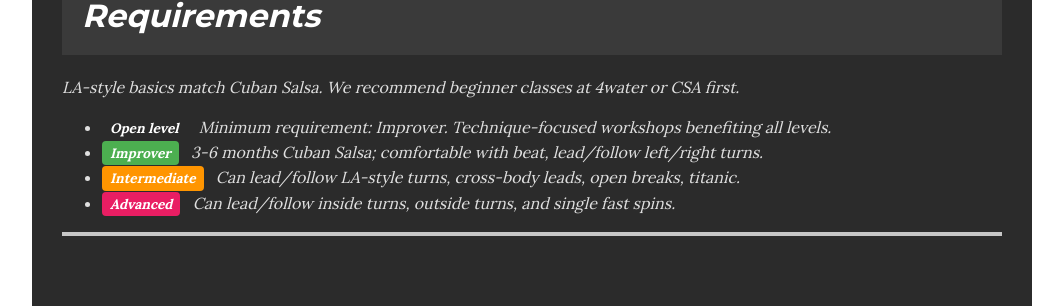
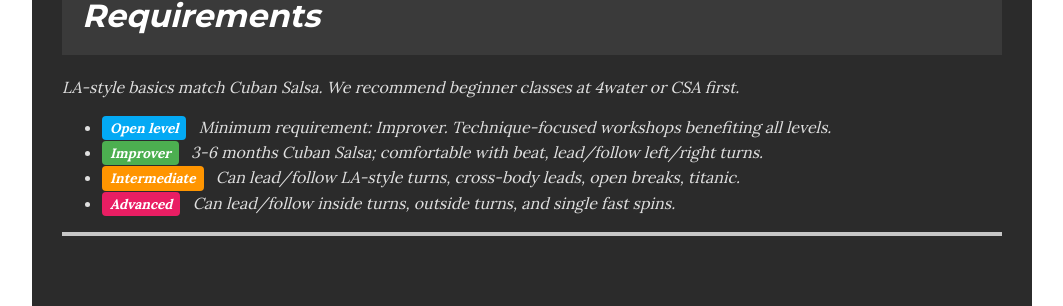
Before and after one commit to sdarougheh/salsalastyle, a Jekyll site: the page built from index.html, in a window 1280 px wide. Shown: the part 1911-2217 px from the top of the page, without its empty margins (108-1171 px from the left). Built offline with Jekyll 4.4.1, drawn with Linux system fonts in a browser that asks for light colours; comment, search, counter and statistics services are not loaded.

Commit message:
open level

```diff
--- a/_includes/classes.html
+++ b/_includes/classes.html
@@ -52,7 +52,7 @@ The class covers covering inside and outside turns, double turns, and 360. We fo
 
 <ul>
   <li>
-    <span class="level-tag beginner">Open level</span>
+    <span class="level-tag open">Open level</span>
     Minimum requirement: Improver. Technique-focused workshops benefiting all levels.
   </li>
   <li>
```
